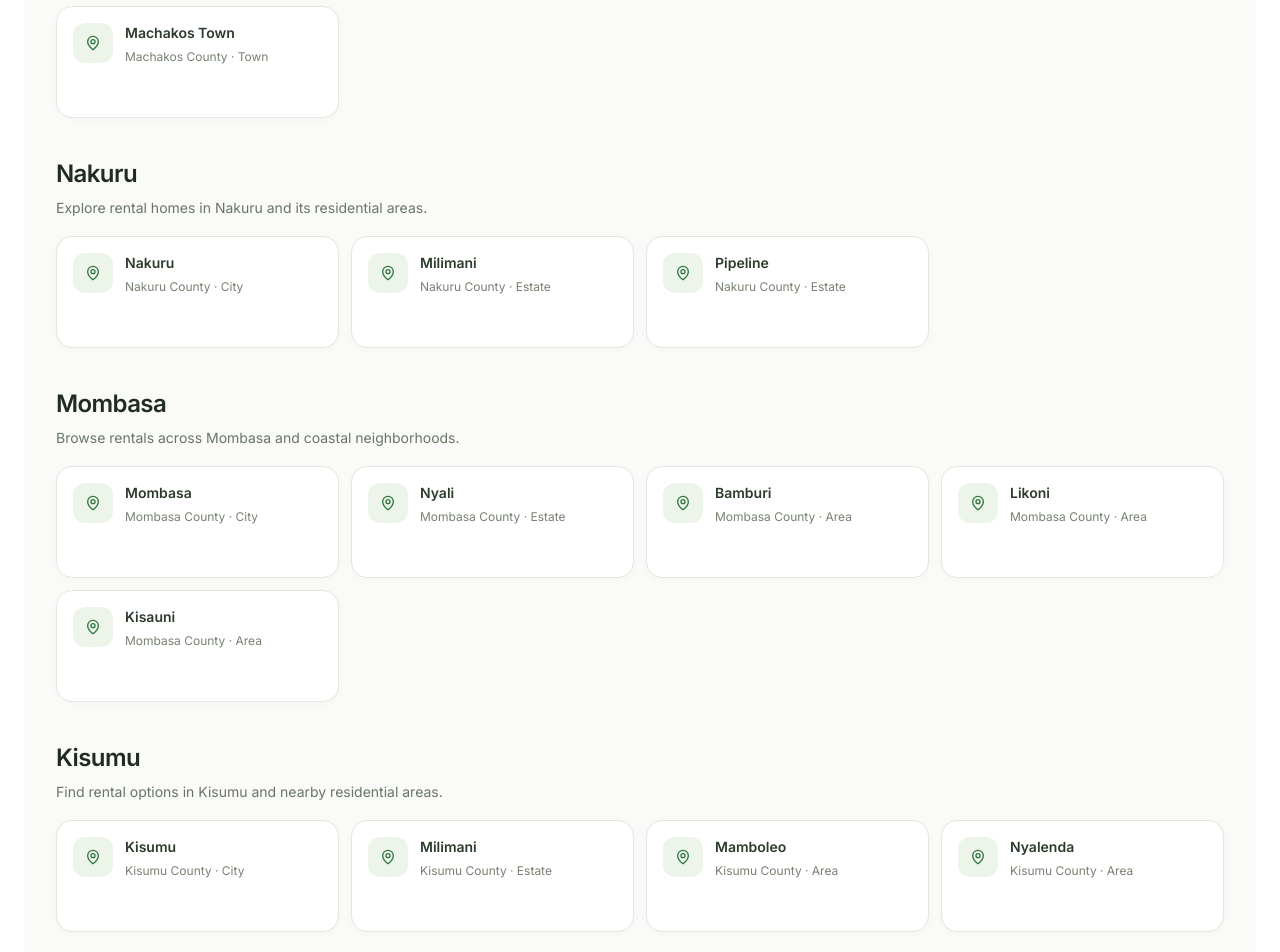
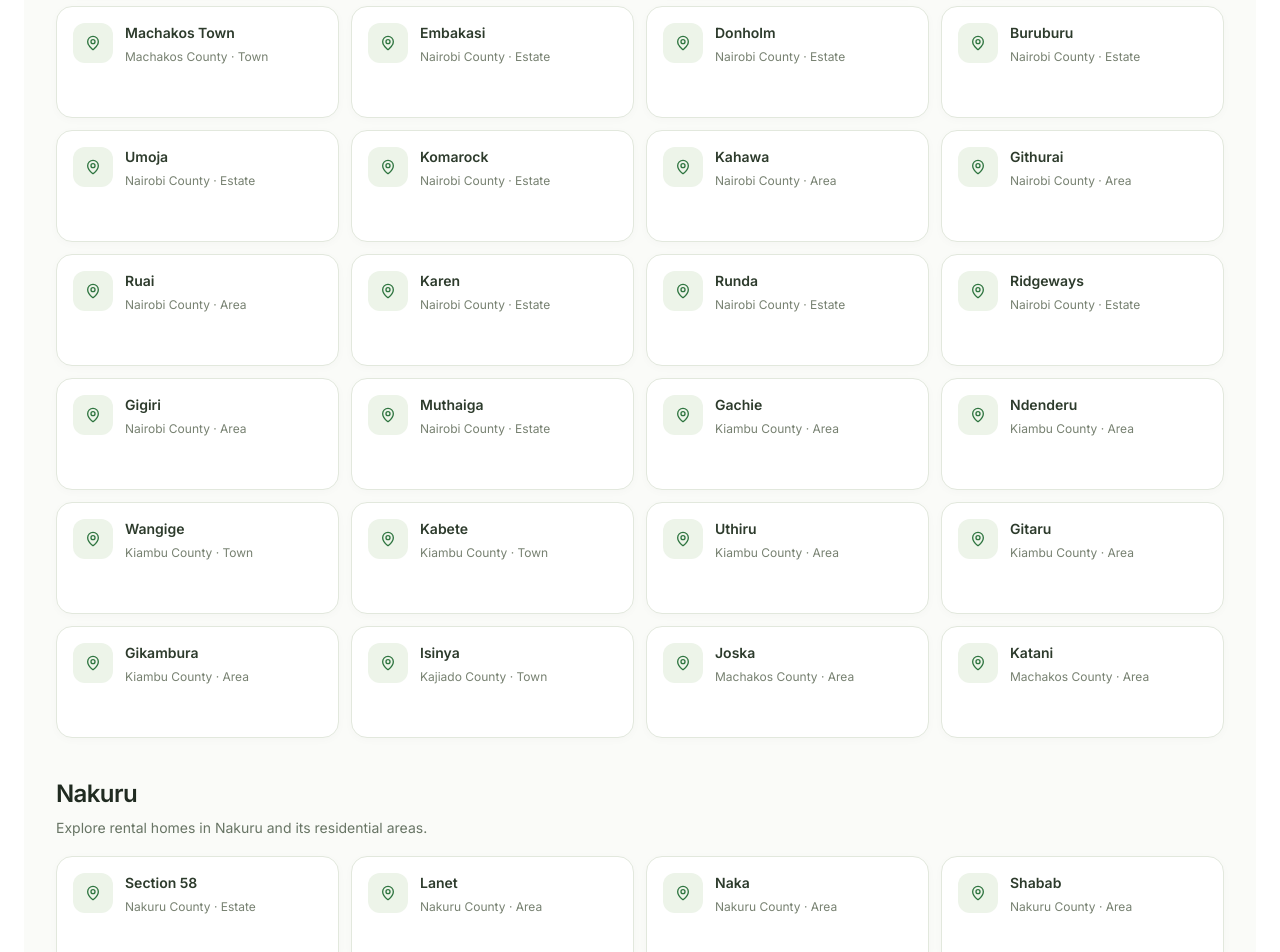
Before and after one commit to jaykurgat/Nyumba-Finder, a Next.js app: page /locations in a window 1280 px wide. Shown: the part 1480-2432 px from the top of the page. Built offline with nearby package versions, Linux system fonts and the light colour scheme; no server answers.

Commit message:
Expand target locations across Nairobi metro and major cities

```diff
--- a/src/data/location-seo.ts
+++ b/src/data/location-seo.ts
@@ -18,7 +18,7 @@ export const LOCATION_SEO_TARGETS: LocationSeoTarget[] = [
   { slug: "south-b", name: "South B", county: "Nairobi", kind: "estate", market: "nairobi-metro", description: "Explore rental apartments and homes in South B, Nairobi." },
   { slug: "south-c", name: "South C", county: "Nairobi", kind: "estate", market: "nairobi-metro", description: "Browse available rental homes in South C, Nairobi." },
   { slug: "langata", name: "Langata", county: "Nairobi", kind: "area", market: "nairobi-metro", description: "Explore rental homes in Langata and nearby Nairobi neighborhoods." },
-  { slug: "rongai", name: "Rongai", county: "Kajiado", kind: "town", market: "nairobi-metro", description: "Compare rental homes in Ongata Rongai and nearby areas south of Nairobi." },
+  { slug: "ongata-rongai", name: "Ongata Rongai", county: "Kajiado", kind: "town", market: "nairobi-metro", description: "Compare rental homes in Ongata Rongai and nearby areas south of Nairobi." },
   { slug: "kasarani", name: "Kasarani", county: "Nairobi", kind: "estate", market: "nairobi-metro", description: "Browse houses and apartments for rent in Kasarani, Nairobi." },
   { slug: "roysambu", name: "Roysambu", county: "Nairobi", kind: "estate", market: "nairobi-metro", description: "Explore bedsitters, apartments and other rentals in Roysambu." },
   { slug: "ruaka", name: "Ruaka", county: "Kiambu", kind: "town", market: "nairobi-metro", description: "Browse rental homes in Ruaka and the surrounding Nairobi metropolitan area." },
@@ -42,6 +42,40 @@ export const LOCATION_SEO_TARGETS: LocationSeoTarget[] = [
   { slug: "syokimau", name: "Syokimau", county: "Machakos", kind: "area", market: "nairobi-metro", description: "Browse rental apartments and houses in Syokimau, near Nairobi and the airport corridor." },
   { slug: "mlolongo", name: "Mlolongo", county: "Machakos", kind: "town", market: "nairobi-metro", description: "Explore rental homes in Mlolongo and nearby areas along Mombasa Road." },
   { slug: "machakos-town", name: "Machakos Town", county: "Machakos", kind: "town", market: "nairobi-metro", description: "Browse available rental homes in Machakos Town." },
+  { slug: "embakasi", name: "Embakasi", county: "Nairobi", kind: "estate", market: "nairobi-metro", description: "Browse rental homes in Embakasi and nearby eastern Nairobi neighborhoods." },
+  { slug: "donholm", name: "Donholm", county: "Nairobi", kind: "estate", market: "nairobi-metro", description: "Explore rental apartments and houses in Donholm, Nairobi." },
+  { slug: "buruburu", name: "Buruburu", county: "Nairobi", kind: "estate", market: "nairobi-metro", description: "Browse available rental homes in Buruburu, Nairobi." },
+  { slug: "umoja", name: "Umoja", county: "Nairobi", kind: "estate", market: "nairobi-metro", description: "Explore rental homes in Umoja and nearby eastern Nairobi estates." },
+  { slug: "komarock", name: "Komarock", county: "Nairobi", kind: "estate", market: "nairobi-metro", description: "Browse rental houses and apartments in Komarock, Nairobi." },
+  { slug: "kahawa", name: "Kahawa", county: "Nairobi", kind: "area", market: "nairobi-metro", description: "Explore rental options in Kahawa and nearby northern Nairobi neighborhoods." },
+  { slug: "githurai", name: "Githurai", county: "Nairobi", kind: "area", market: "nairobi-metro", description: "Browse rental homes in Githurai and the neighboring Nairobi–Kiambu corridor." },
+  { slug: "ruai", name: "Ruai", county: "Nairobi", kind: "area", market: "nairobi-metro", description: "Explore rental homes in Ruai and nearby eastern Nairobi areas." },
+  { slug: "karen", name: "Karen", county: "Nairobi", kind: "estate", market: "nairobi-metro", description: "Browse rental houses and apartments in Karen, Nairobi." },
+  { slug: "runda", name: "Runda", county: "Nairobi", kind: "estate", market: "nairobi-metro", description: "Explore rental homes in Runda and nearby northern Nairobi neighborhoods." },
+  { slug: "ridgeways", name: "Ridgeways", county: "Nairobi", kind: "estate", market: "nairobi-metro", description: "Browse rental homes in Ridgeways, Nairobi." },
+  { slug: "gigiri", name: "Gigiri", county: "Nairobi", kind: "area", market: "nairobi-metro", description: "Explore rental homes in Gigiri and nearby northern Nairobi neighborhoods." },
+  { slug: "muthaiga", name: "Muthaiga", county: "Nairobi", kind: "estate", market: "nairobi-metro", description: "Browse rental properties in Muthaiga, Nairobi." },
+  { slug: "gachie", name: "Gachie", county: "Kiambu", kind: "area", market: "nairobi-metro", description: "Explore rental homes in Gachie and the Kiambu side of the Nairobi commuter belt." },
+  { slug: "ndenderu", name: "Ndenderu", county: "Kiambu", kind: "area", market: "nairobi-metro", description: "Browse rental homes in Ndenderu and nearby Kiambaa areas." },
+  { slug: "wangige", name: "Wangige", county: "Kiambu", kind: "town", market: "nairobi-metro", description: "Explore rental properties in Wangige and the wider Kabete area." },
+  { slug: "kabete", name: "Kabete", county: "Kiambu", kind: "town", market: "nairobi-metro", description: "Browse rental homes in Kabete and nearby western Nairobi suburbs." },
+  { slug: "uthiru", name: "Uthiru", county: "Kiambu", kind: "area", market: "nairobi-metro", description: "Explore rental options in Uthiru along the Nairobi–Kikuyu corridor." },
+  { slug: "gitaru", name: "Gitaru", county: "Kiambu", kind: "area", market: "nairobi-metro", description: "Browse rental homes in Gitaru and nearby Kikuyu corridor neighborhoods." },
+  { slug: "gikambura", name: "Gikambura", county: "Kiambu", kind: "area", market: "nairobi-metro", description: "Explore rental options in Gikambura and nearby Kikuyu areas." },
+  { slug: "isinya", name: "Isinya", county: "Kajiado", kind: "town", market: "nairobi-metro", description: "Browse rental homes in Isinya and the southern Nairobi commuter region." },
+  { slug: "joska", name: "Joska", county: "Machakos", kind: "area", market: "nairobi-metro", description: "Explore rental homes in Joska and the eastern Nairobi commuter corridor." },
+  { slug: "katani", name: "Katani", county: "Machakos", kind: "area", market: "nairobi-metro", description: "Browse rental properties in Katani and nearby Mavoko areas." },
+  { slug: "section-58-nakuru", name: "Section 58", county: "Nakuru", kind: "estate", market: "nakuru", description: "Explore rental homes in Section 58, Nakuru." },
+  { slug: "lanet", name: "Lanet", county: "Nakuru", kind: "area", market: "nakuru", description: "Browse rental homes in Lanet and nearby Nakuru neighborhoods." },
+  { slug: "naka", name: "Naka", county: "Nakuru", kind: "area", market: "nakuru", description: "Explore rental options in Naka, Nakuru." },
+  { slug: "shabab", name: "Shabab", county: "Nakuru", kind: "area", market: "nakuru", description: "Browse rental homes in Shabab, Nakuru." },
+  { slug: "tudor", name: "Tudor", county: "Mombasa", kind: "estate", market: "mombasa", description: "Explore rental houses and apartments in Tudor, Mombasa." },
+  { slug: "mtwapa", name: "Mtwapa", county: "Kilifi", kind: "town", market: "mombasa", description: "Browse rental homes in Mtwapa and the wider Mombasa coastal commuter area." },
+  { slug: "manyatta", name: "Manyatta", county: "Kisumu", kind: "area", market: "kisumu", description: "Explore rental homes in Manyatta, Kisumu." },
+  { slug: "kondele", name: "Kondele", county: "Kisumu", kind: "area", market: "kisumu", description: "Browse rental options in Kondele and nearby Kisumu neighborhoods." },
+  { slug: "pioneer-eldoret", name: "Pioneer", county: "Uasin Gishu", kind: "estate", market: "eldoret", description: "Explore rental homes in Pioneer, Eldoret." },
+  { slug: "elgon-view", name: "Elgon View", county: "Uasin Gishu", kind: "estate", market: "eldoret", description: "Browse rental houses and apartments in Elgon View, Eldoret." },
+  { slug: "annex-eldoret", name: "Annex", county: "Uasin Gishu", kind: "area", market: "eldoret", description: "Explore rental options in Annex, Eldoret." },
   { slug: "nakuru", name: "Nakuru", county: "Nakuru", kind: "city", market: "nakuru", description: "Explore rental homes in Nakuru and compare options by location, home type and budget." },
   { slug: "milimani-nakuru", name: "Milimani", county: "Nakuru", kind: "estate", market: "nakuru", description: "Browse rental properties in Milimani, Nakuru." },
   { slug: "pipeline-nakuru", name: "Pipeline", county: "Nakuru", kind: "estate", market: "nakuru", description: "Explore rental homes in Pipeline, Nakuru." },
```
